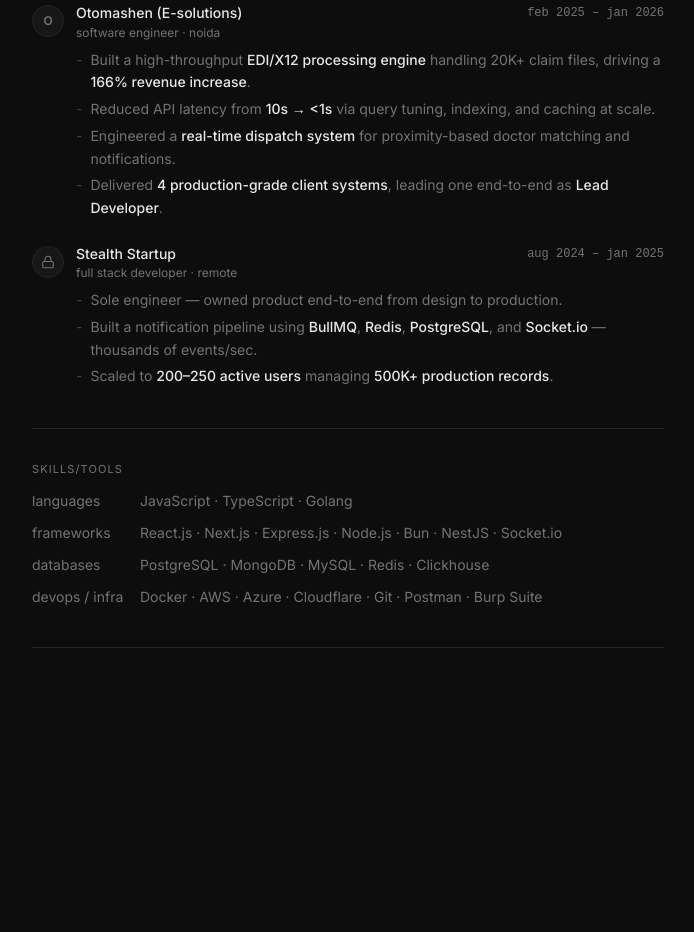
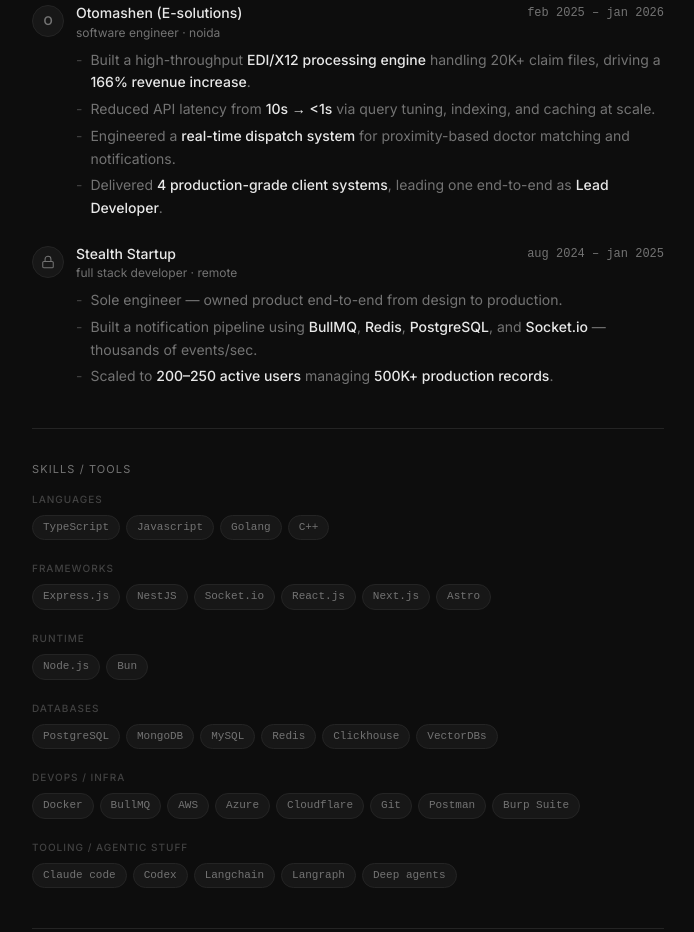
Before and after one commit to Shobhnik13/Portfolio, an Astro site in the folder portfolio-new/: page / in a window 1280 px wide. Shown: the part 813-1745 px from the top of the page, without its empty margins (292-986 px from the left). Before the commit the page ends 1605 px from the top, so only its background shows below. Built offline with nearby package versions, Linux system fonts and the light colour scheme; Astro itself is replaced by a stand-in of ours; no server answers.

Commit message:
design done, just needed content changes'

```diff
--- a/portfolio-new/src/components/Skills.astro
+++ b/portfolio-new/src/components/Skills.astro
@@ -3,16 +3,45 @@ import { skillData } from '../lib/data'
 ---
 
 <section class="sr pb-10">
-  <span class="lbl">skills/tools</span>
+  <span class="lbl">skills / tools</span>
 
-  <div class="space-y-3">
+  <div class="space-y-5">
     {skillData.map((cat) => (
-      <div class="flex gap-3 text-sm">
-        <span class="text-fg2 w-24 shrink-0">{cat.category.toLowerCase()}</span>
-        <span class="text-fg2">
-          {cat.skills.join(' · ')}
-        </span>
+      <div>
+        <!-- Category label -->
+        <p class="text-[10px] uppercase tracking-widest text-fg3 font-medium mb-2">
+          {cat.category}
+        </p>
+
+        <!-- Skill pills -->
+        <div class="flex flex-wrap gap-1.5">
+          {cat.skills.map((skill) => (
+            <span class="skill-pill">
+              {skill}
+            </span>
+          ))}
+        </div>
       </div>
     ))}
   </div>
 </section>
+
+<style>
+  .skill-pill {
+    display: inline-flex;
+    align-items: center;
+    padding: 3px 10px;
+    border-radius: 999px;
+    font-size: 11px;
+    font-family: ui-monospace, 'Geist Mono', monospace;
+    color: hsl(var(--fg2));
+    border: 1px solid hsl(var(--border));
+    background: hsl(var(--bg2));
+    transition: color 0.15s ease, border-color 0.15s ease;
+    white-space: nowrap;
+  }
+  .skill-pill:hover {
+    color: hsl(var(--fg));
+    border-color: hsl(var(--fg2));
+  }
+</style>
--- a/portfolio-new/src/lib/data.ts
+++ b/portfolio-new/src/lib/data.ts
@@ -200,20 +200,28 @@ export const projectData = [
 export const skillData = [
   {
     category: 'Languages',
-    skills: ['JavaScript', 'TypeScript', 'Golang'],
+    skills: ['TypeScript', 'Javascript', 'Golang', 'C++'],
   },
   {
     category: 'Frameworks',
-    skills: ['React.js', 'Next.js', 'Express.js', 'Node.js', 'Bun', 'NestJS', 'Socket.io'],
+    skills: ['Express.js', 'NestJS', 'Socket.io', 'React.js', 'Next.js', 'Astro'],
+  },
+  {
+    category: 'Runtime',
+    skills: ['Node.js', 'Bun'],
   },
   {
     category: 'Databases',
-    skills: ['PostgreSQL', 'MongoDB', 'MySQL', 'Redis', 'Clickhouse'],
+    skills: ['PostgreSQL', 'MongoDB', 'MySQL', 'Redis', 'Clickhouse', 'VectorDBs']
   },
   {
     category: 'DevOps / Infra',
-    skills: ['Docker', 'AWS', 'Azure', 'Cloudflare', 'Git', 'Postman', 'Burp Suite'],
+    skills: ['Docker', 'BullMQ', 'AWS', 'Azure', 'Cloudflare', 'Git', 'Postman', 'Burp Suite'],
   },
+  {
+    category: 'Tooling / Agentic stuff',
+    skills: ['Claude code', 'Codex', 'Langchain', 'Langraph', 'Deep agents'],
+  }
 ]
 
 export const blogData = [
--- a/portfolio-new/src/pages/projects.astro
+++ b/portfolio-new/src/pages/projects.astro
@@ -18,11 +18,11 @@ import { projectData } from '../lib/data'
 
     <!-- Filter -->
     <div class="flex gap-1.5 mb-8">
-      {(['all', 'fullstack', 'backend'] as const).map((t) => (
+      {(['backend', 'fullstack', 'all'] as const).map((t) => (
         <button
           data-tab={t}
           class={`tab text-xs px-3 py-1 rounded-full border border-border transition-all
-            ${t === 'all' ? 'bg-fg text-bg border-fg' : 'text-fg2 hover:text-fg hover:border-fg2'}`}
+            ${t === 'backend' ? 'bg-fg text-bg border-fg' : 'text-fg2 hover:text-fg hover:border-fg2'}`}
         >
           {t === 'fullstack' ? 'full stack' : t}
         </button>
@@ -84,22 +84,26 @@ import { projectData } from '../lib/data'
   const tabs  = document.querySelectorAll<HTMLButtonElement>('.tab')
   const items = document.querySelectorAll<HTMLElement>('.proj')
 
+  function applyFilter(sel: string) {
+    tabs.forEach((t) => {
+      const on = t.dataset.tab === sel
+      t.classList.toggle('bg-fg',             on)
+      t.classList.toggle('text-bg',           on)
+      t.classList.toggle('border-fg',         on)
+      t.classList.toggle('text-fg2',         !on)
+      t.classList.toggle('border-border',    !on)
+      t.classList.toggle('hover:text-fg',    !on)
+      t.classList.toggle('hover:border-fg2', !on)
+    })
+    items.forEach((item) => {
+      item.style.display = (sel === 'all' || item.dataset.type === sel) ? '' : 'none'
+    })
+  }
+
+  // Apply default filter on load
+  applyFilter('backend')
+
   tabs.forEach((tab) => {
-    tab.addEventListener('click', () => {
-      const sel = tab.dataset.tab!
-
-      tabs.forEach((t) => {
-        const on = t.dataset.tab === sel
-        t.classList.toggle('bg-fg',      on)
-        t.classList.toggle('text-bg',    on)
-        t.classList.toggle('border-fg',  on)
-        t.classList.toggle('text-fg2',  !on)
-        t.classList.toggle('border-border', !on)
-      })
-
-      items.forEach((item) => {
-        item.style.display = (sel === 'all' || item.dataset.type === sel) ? '' : 'none'
-      })
-    })
+    tab.addEventListener('click', () => applyFilter(tab.dataset.tab!))
   })
 </script>
```
